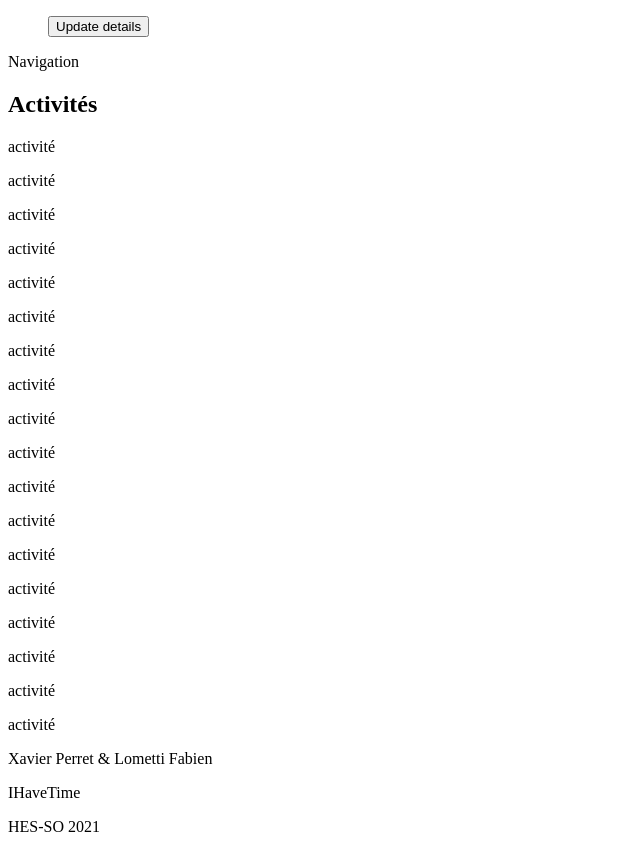
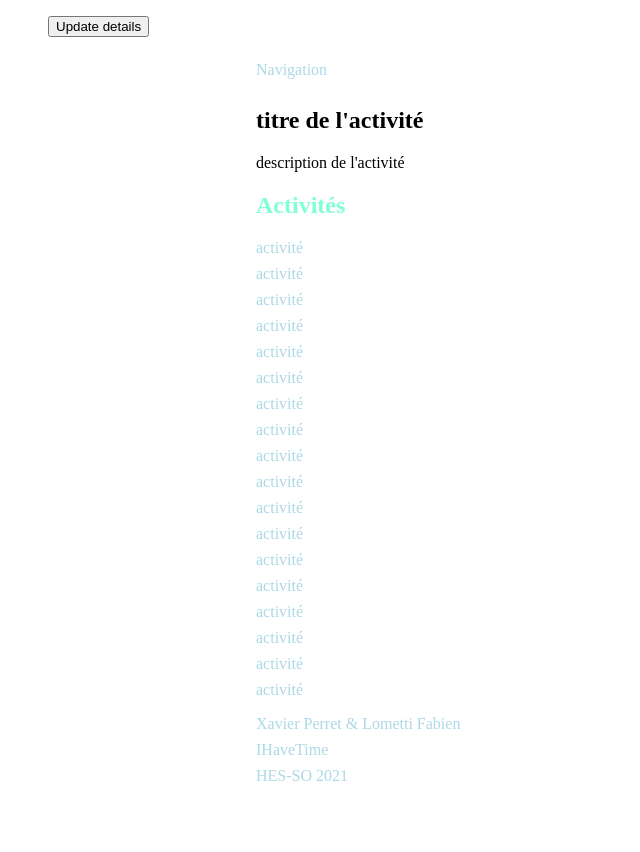
Before and after one commit to xaperret/bored, a plain HTML site: page frontend/index.html in a window 1280 px wide. Shown: the whole page, without its empty margins (0-640 px from the left). After the commit the page ends 801 px from the top, so only its background shows below. Drawn offline with Linux system fonts and the light colour scheme.

Commit message:
icone et base css

```diff
--- a/frontend/index.html
+++ b/frontend/index.html
@@ -4,11 +4,15 @@
     <meta charset="utf-8">
     <title>Ihavetime</title>
     <meta name="author" content="Fabien Lometti, Xavier Perret">
+    <link rel="icon" href="res/img/hourglass_full_black_24dp.svg">
 
     <link rel="stylesheet" type="text/css" href="res/css/style.css">
   </head>
   <body>
     <header>
+
+
+      </svg>
       <dialog id="signIn">
         <form method="dialog">
           <label for="idName">Username:</label> <input type="text"
@@ -30,6 +34,12 @@
       </div>
     </nav>
     <main class="container">
+      <div class="activity">
+        <h2>titre de l'activité</h2>
+        <div class="activityDescription">
+        description de l'activité
+        </div>
+      </div>
       <section class="content">
         <h1>Activités</h1>
         <p>activité</p>
--- a/frontend/res/css/style.css
+++ b/frontend/res/css/style.css
@@ -0,0 +1,28 @@
+/* COMMON */
+
+p {
+  margin: 8px 0;
+}
+
+.container {
+  overflow: auto;
+  margin: 0 auto;
+  width: 768px;
+}
+
+/* HEADER */
+
+
+
+
+nav {
+  border-radius: 5px;
+  color: rosybrown;
+}
+.content {
+
+  color:aquamarine;
+}
+p {
+  color: lightblue;
+}
```
Also changed, not shown: frontend/res/img/hourglass_full_black_24dp.svg (renamed from frontend/icons/hourglass_full_black_24dp.svg).
